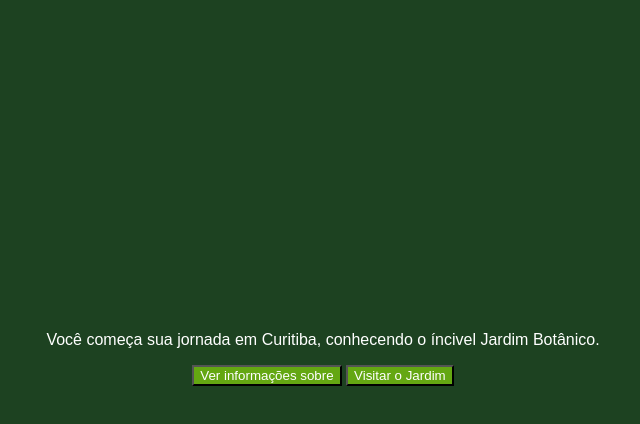
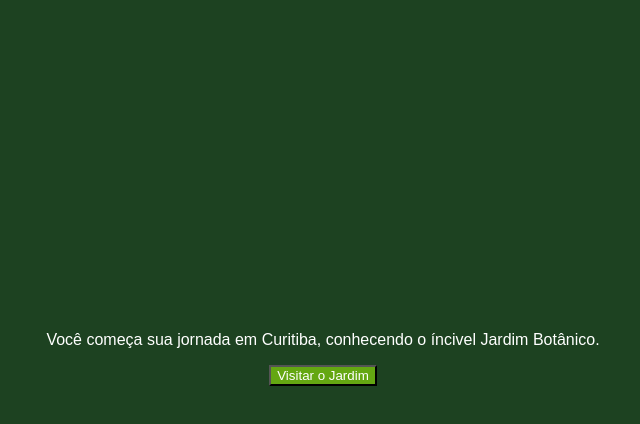
Before and after one commit to SabrinaPadilha/Colhendo-oportunidades, a plain HTML site: page index.html in a window 1280 px wide. Both pictures are taken after a click on the button "Curitiba". Shown: the whole page, without its empty margins (317-957 px from the left). Drawn offline with Linux system fonts and the light colour scheme; a web font is replaced by a local one.

Commit message:
Update index.html

```diff
--- a/index.html
+++ b/index.html
@@ -20,8 +20,7 @@
         </div>
         <div class="passo" id="passo-1">
             <p>Você começa sua jornada em Curitiba, conhecendo o íncivel Jardim Botânico.</p>
-            <button class="btn-proximo" data-proximo="3">Ver informações sobre</button>
-            <button class="btn-proximo" data-proximo="4">Visitar o Jardim</button>
+            <button class="btn-proximo" data-proximo="3">Visitar o Jardim</button>
         </div>
         <div class="passo" id="passo-2">
             <p>Foz do Iguaçu, cidade no estado brasileiro do Paraná, é a principal base para visitar as famosas Cataratas do Iguaçu, uma das maiores cachoeiras do mundo</p>
```
